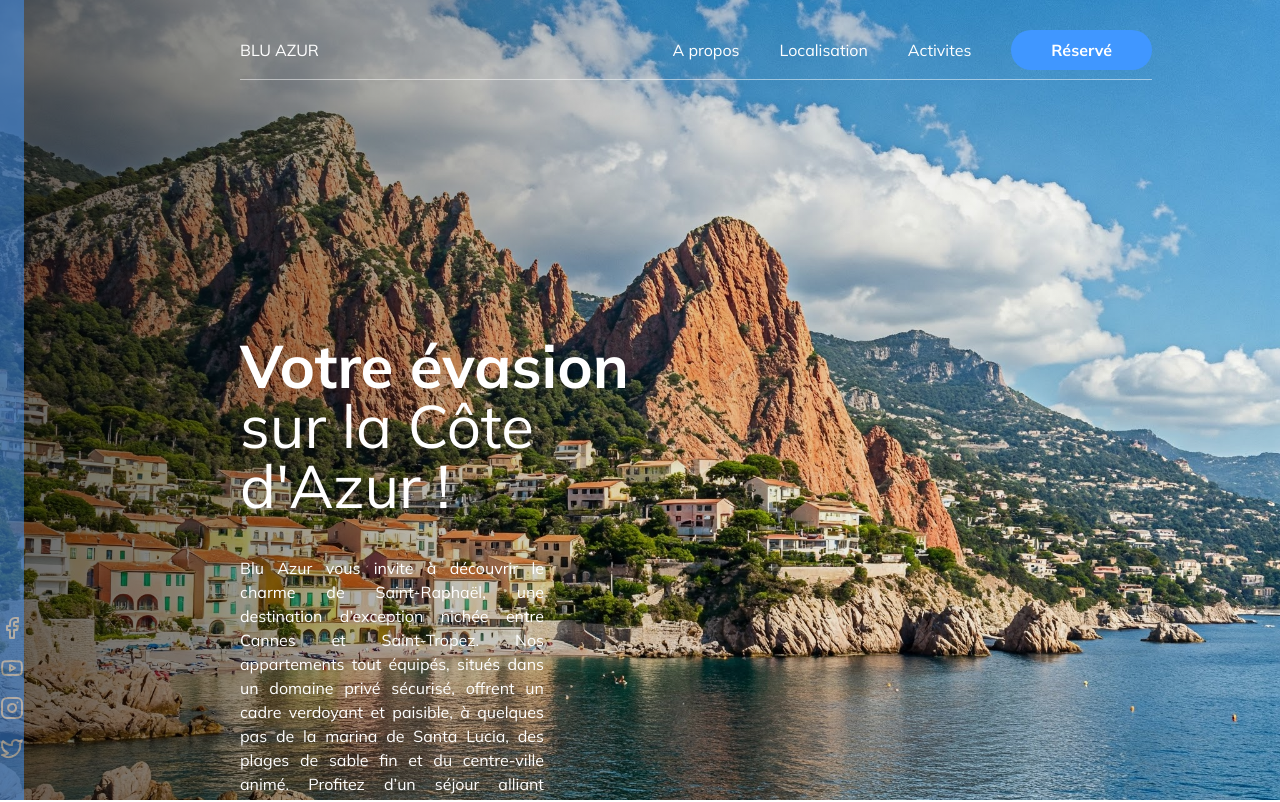
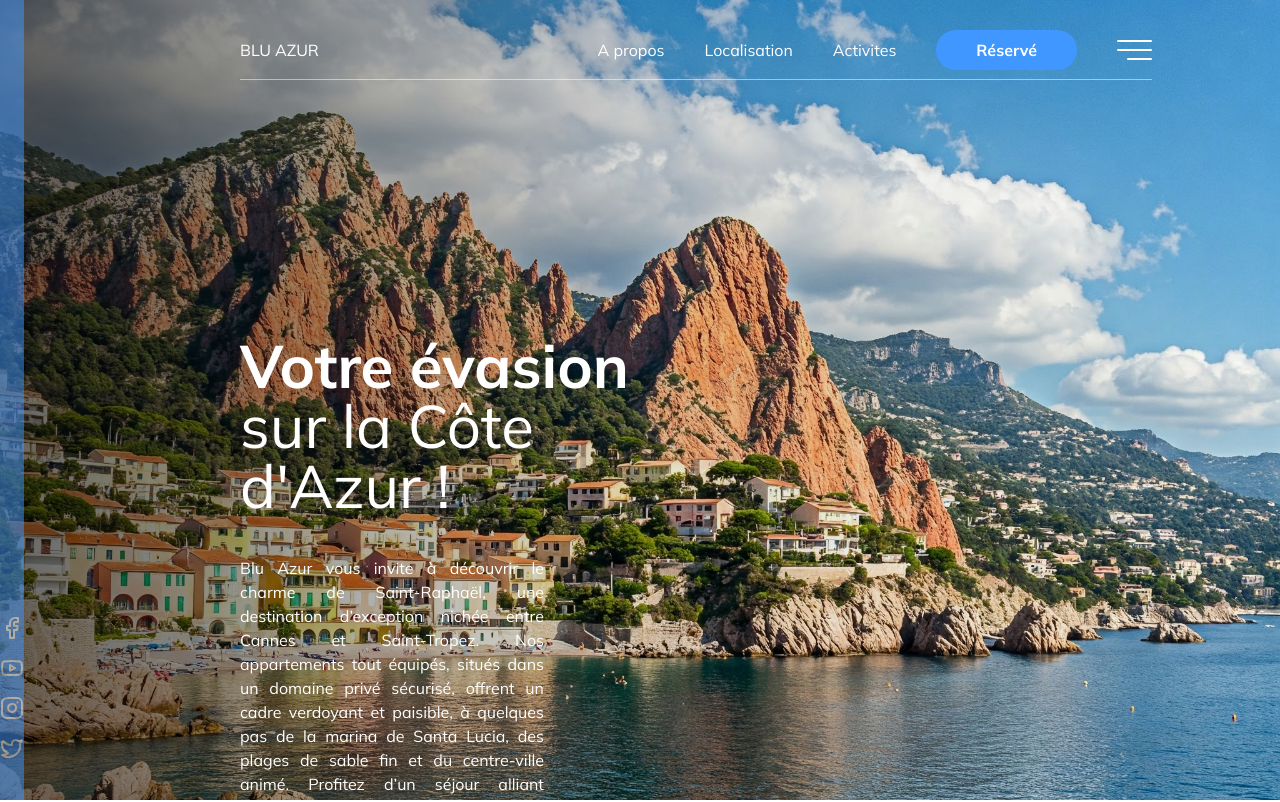
Before and after one commit to masterSkill77/blu-azur, a React (Vite) app: page / in a window 1280 px wide. Shown: the top 802 px of the page. Built offline with nearby package versions, Linux system fonts and the light colour scheme.

Commit message:
feat : add burger menu

```diff
--- a/src/components/navbar/menu.jsx
+++ b/src/components/navbar/menu.jsx
@@ -58,6 +58,13 @@ export const Menu = () => {
 										Réservé
 									</button>
 								</li>
+								<li>
+									<div className='burger-menu'>
+										<span className='line'></span>
+										<span className='line'></span>
+										<span className='line'></span>
+									</div>
+								</li>
 							</ul>
 						</nav>
 					</div>
--- a/src/index.css
+++ b/src/index.css
@@ -14,3 +14,22 @@ body {
     padding-right: 8rem;
     padding-left: 15rem;
 }
+
+.burger-menu {
+    display: flex;
+    transform: rotateY(180deg);
+    flex-direction: column;
+    justify-content: space-between;
+    width: 35px;
+    height: 20px;
+    cursor: pointer;
+}
+.burger-menu .line {
+    height: 2px;
+    background-color: white;
+    border-radius: 2px;
+}
+
+.burger-menu .line:nth-child(3) {
+    width: 70%;
+}
```
